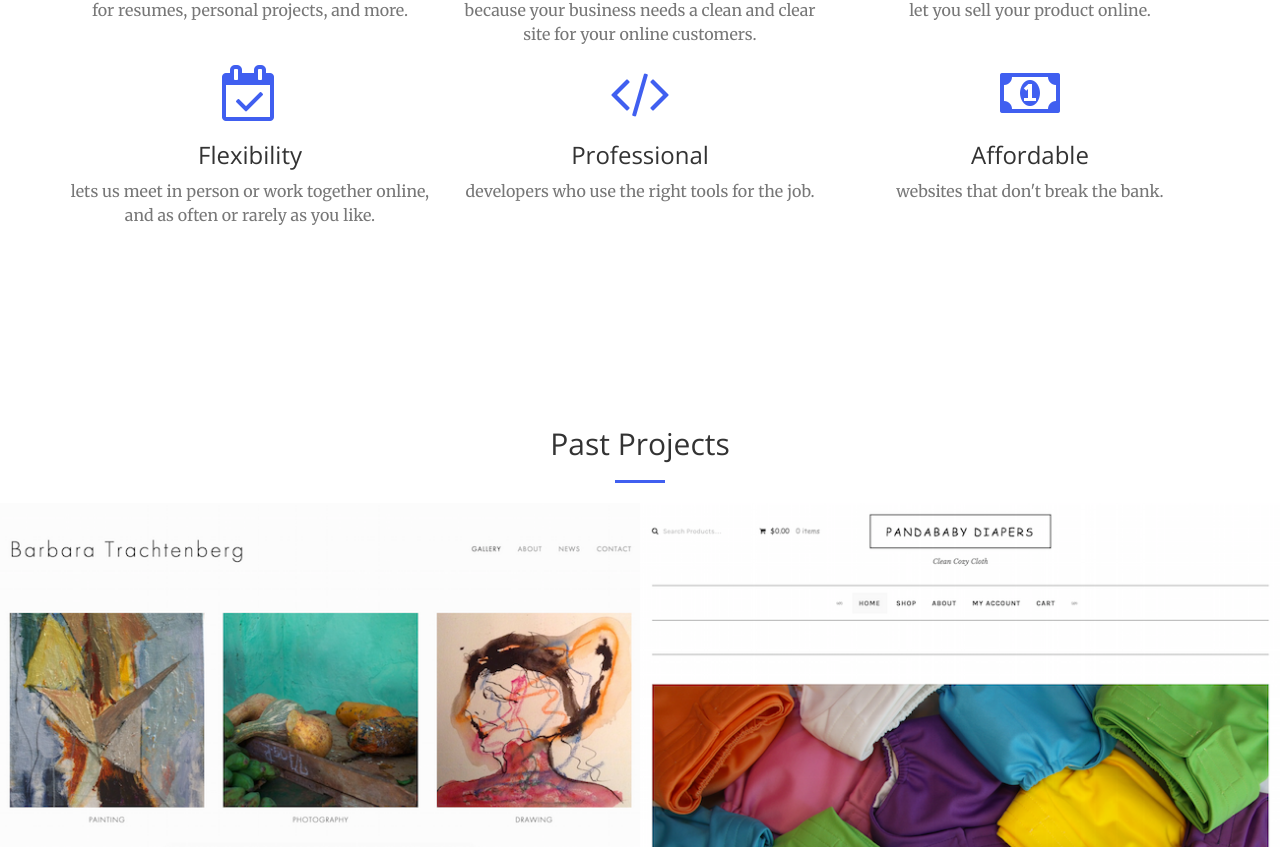
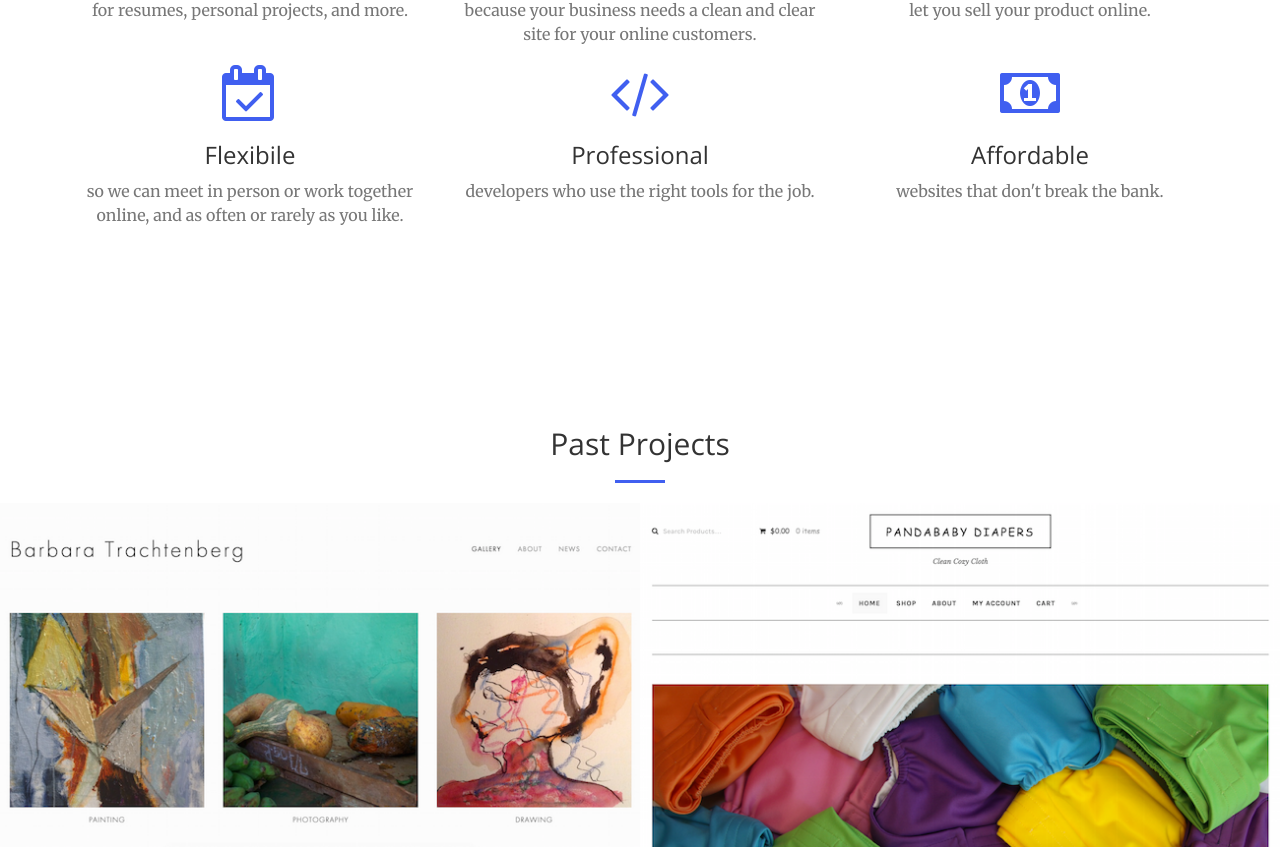
Before and after one commit to KenG98/KG-Web-Design, a plain HTML site: page index.html in a window 1280 px wide. Shown: the part 1110-1959 px from the top of the page. Drawn offline with nearby package versions, Linux system fonts and the light colour scheme.

Commit message:
minor fix.
flexibility to flexible

```diff
--- a/index.html
+++ b/index.html
@@ -109,8 +109,8 @@
                 <div class="col-lg-4 col-md-6 text-center">
                     <div class="service-box">
                         <i class="fa fa-4x fa-calendar-check-o wow bounceIn text-primary" data-wow-delay=".3s"></i>
-                        <h3>Flexibility</h3>
-                        <p class="text-muted">lets us meet in person or work together online, and as often or rarely as you like.</p>
+                        <h3>Flexibile</h3>
+                        <p class="text-muted">so we can meet in person or work together online, and as often or rarely as you like.</p>
                     </div>
                 </div>
                 <div class="col-lg-4 col-md-6 text-center">
```
